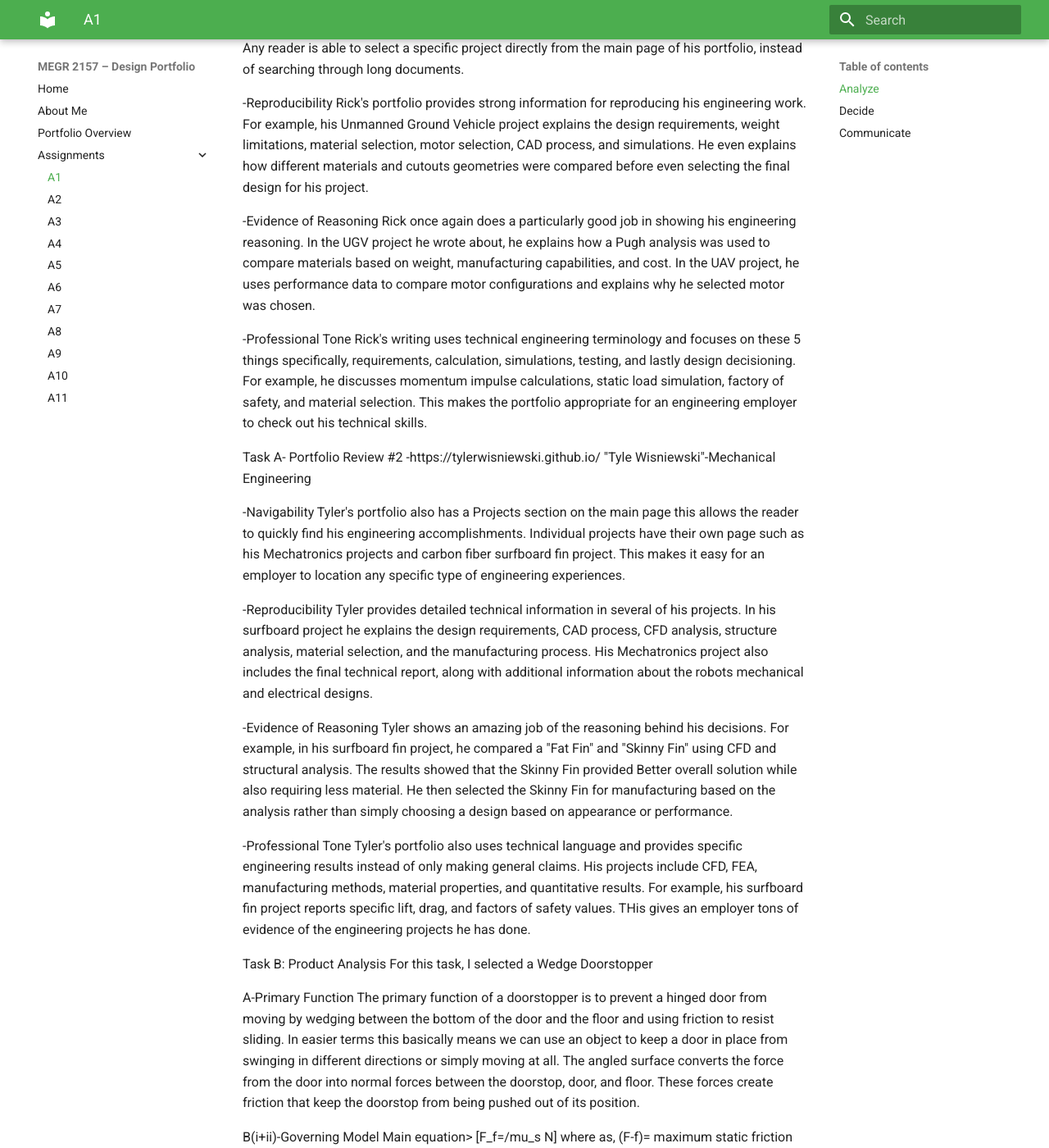
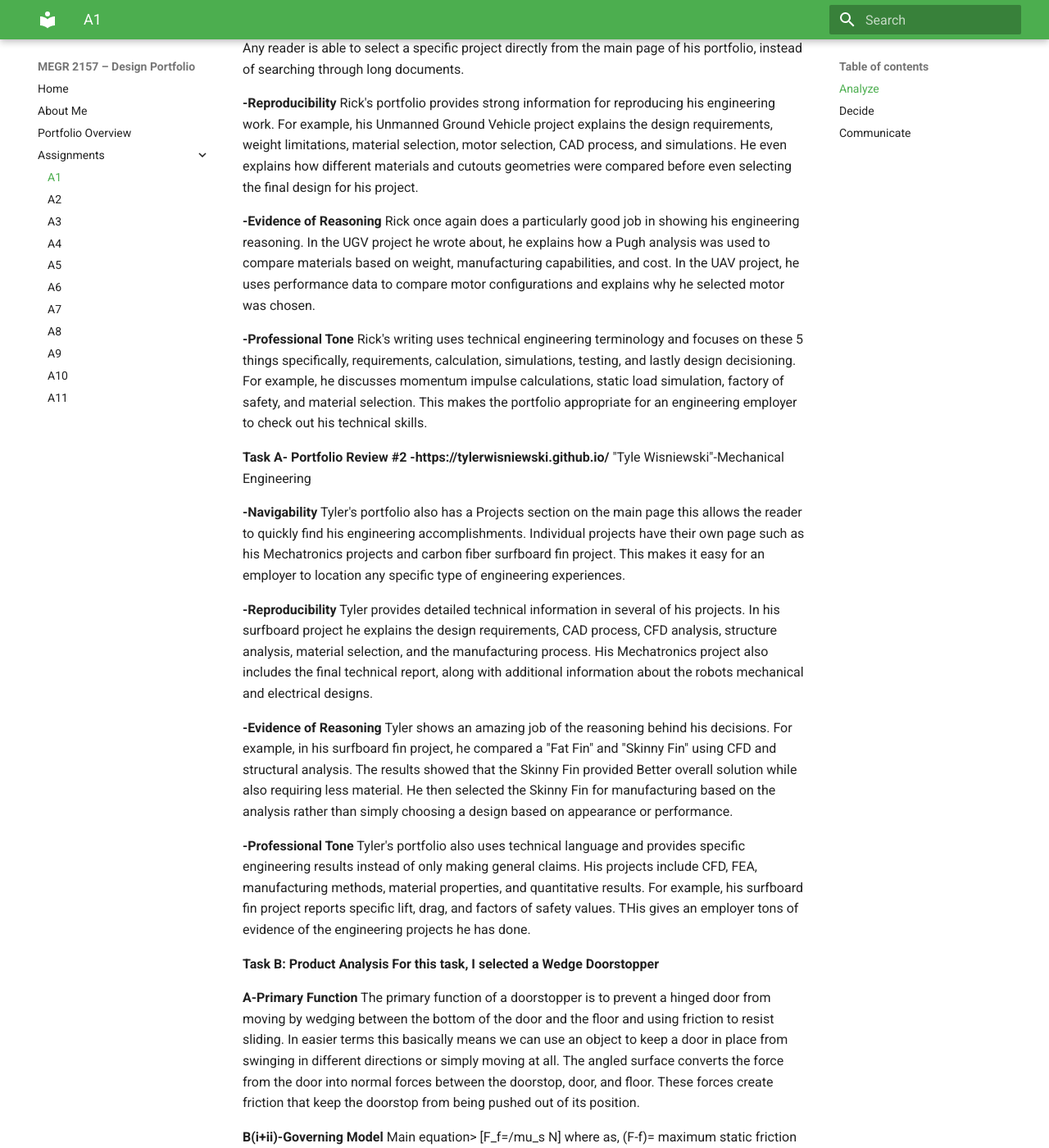
Before and after one commit to EvanBlanco12/portfolio, an MkDocs documentation site: the page built from docs/assignments/A01/index.md, in a window 1280 px wide and 1400 px high, scrolled down 303 px. Shown: the whole window at 82% size. Built offline with MkDocs 1.6.1 and Material for MkDocs 9.7.7, drawn with Linux system fonts in a browser that asks for light colours; part of the change alters nothing that is shown; some of the changed text lies outside the part shown.

Commit message:
Enhance formatting in portfolio review and analysis
Updated formatting for clarity and emphasis on key points in the portfolio review and product analysis sections. Added bold formatting to section headers and improved readability.

```diff
--- a/docs/assignments/A01/index.md
+++ b/docs/assignments/A01/index.md
@@ -1,62 +1,83 @@
 # A1 – Create a Portfolio
 
 ## Analyze
-Task A- Portfolio Review #1 -https://rjmeade.github.io/
+**Task A- Portfolio Review #1 -https://rjmeade.github.io/**
 "Rick Meade"-Mechanical Engineering
 
--Navigability
+**-Navigability**
 Based off of Rick's portfolio it's easy to navigate because the homepage lists his engineering projects individually. For example, his projects named, "including the Unmanned Ground Vehicle, UAV Forge, Autonomous Fixed-Wing Aircraft, and Computer Vision Research". Any reader is able to select a specific project directly from the main page of his portfolio, instead of searching through long documents.
 
--Reproducibility
+**-Reproducibility**
 Rick's portfolio provides strong information for reproducing his engineering work. For example, his Unmanned Ground Vehicle project explains the design requirements, weight limitations, material selection, motor selection, CAD process, and simulations. He even explains how different materials and cutouts geometries were compared before even selecting the final design for his project.
 
--Evidence of Reasoning
+**-Evidence of Reasoning**
 Rick once again does a particularly good job in showing his engineering reasoning. In the UGV project he wrote about, he explains how a Pugh analysis was used to compare materials based on weight, manufacturing capabilities, and cost. In the UAV project, he uses performance data to compare motor configurations and explains why he selected motor was chosen.
 
--Professional Tone
+**-Professional Tone**
 Rick's writing uses technical engineering terminology and focuses on these 5 things specifically, requirements, calculation, simulations, testing, and lastly design decisioning. For example, he discusses momentum impulse calculations, static load simulation, factory of safety, and material selection. This makes the portfolio appropriate for an engineering employer to check out his technical skills.
 
-Task A- Portfolio Review #2 -https://tylerwisniewski.github.io/
+**Task A- Portfolio Review #2 -https://tylerwisniewski.github.io/**
 "Tyle Wisniewski"-Mechanical Engineering
 
--Navigability
+**-Navigability**
 Tyler's portfolio also has a Projects section on the main page this allows the reader to quickly find his engineering accomplishments. Individual projects have their own page such as his Mechatronics projects and carbon fiber surfboard fin project. This makes it easy for an employer to location any specific type of engineering experiences.
 
--Reproducibility
+**-Reproducibility**
 Tyler provides detailed technical information in several of his projects. In his surfboard project he explains the design requirements, CAD process, CFD analysis, structure analysis, material selection, and the manufacturing process. His Mechatronics project also includes the final technical report, along with additional information about the robots mechanical and electrical designs.
 
--Evidence of Reasoning
+**-Evidence of Reasoning**
 Tyler shows an amazing job of the reasoning behind his decisions. For example, in his surfboard fin project, he compared a "Fat Fin" and "Skinny Fin" using CFD and structural analysis. The results showed that the Skinny Fin provided Better overall solution while also requiring less material. He then selected the Skinny Fin for manufacturing based on the analysis rather than simply choosing a design based on appearance or performance.
 
--Professional Tone
+**-Professional Tone**
 Tyler's portfolio also uses technical language and provides specific engineering results instead of only making general claims. His projects include CFD, FEA, manufacturing methods, material properties, and quantitative results. For example, his surfboard fin project reports specific lift, drag, and factors of safety values. THis gives an employer tons of evidence of the engineering projects he has done.
 
-Task B: Product Analysis For this task, I selected a Wedge Doorstopper
+**Task B: Product Analysis For this task, I selected a Wedge Doorstopper**
 
-A-Primary Function
+**A-Primary Function**
 The primary function of a doorstopper is to prevent a hinged door from moving by wedging between the bottom of the door and the floor and using friction to resist sliding. In easier terms this basically means we can use an object to keep a door in place from swinging in different directions or simply moving at all. The angled surface converts the force from the door into normal forces between the doorstop, door, and floor. These forces create friction that keep the doorstop from being pushed out of its position.
 
-B(i+ii)-Governing Model
+**B(i+ii)-Governing Model**
 Main equation> [F_f=/mu_s N]
 where as,
 (F-f)= maximum static friction force
 (/mu_s)= coefficient of static friction between the doorstop and floor
 (N)= normal force between the doorstop and floor
 
-Something worth Noticing:
+**Something worth Noticing:**
 The wedge angle also affects how the force from the door is transformed through the doorstop. A smaller wedge angle generally provides greater mechanical advantage because the wedge can generate a large normal force for a given force from the door.
 
 Once assumption is that the doorstop behaves as a rigid body and does not significantly deform while the door is applying force to it. This allows the wedge to be analyzed using static equilibrium and friction equations without accounting for significant deformation of the doorstop.
 
--Component Geometry
+**-Component Geometry**
+Insert pic here**************************************
+The doorstop consists of one primary mechanical component that would be the wedge shaped body. One end is thin and gradually increases in thickness towards the opposite end. This tapered geometry allowed the doorstop to enter the small gap between the bottom of the door and the floor.
+
+**-Patent Research**
+A patent that describes a similar wedge style doorstop is U.S. Patent No. 804,585, titled Doorstop. The inventor is Harold T. Depue, and the patent was issued on November 14, 1905
+Patent: U.S. Patent No. 804,585
+Inventor: Harold T. Depue
+Title: Door-Stop
+
+**i. Alternative Solutions**
+1. Wall-mounted or floor mounted doorstop: A fixed stop can be attached to the wall or floor so that the door contracts it and cannot continues moving past a specific position.
+2. Heavy material doorstop: Any heavy item that is found anywhere can be place near a door to stop the range of motion. These items can often be bulky or heavy to move to begin with making it not as accessible as a wedge doorstopper.
+
+**ii. Engineering Design Decision**
+`Once important design decision is the use of a tapered wedge instead of using a rectangular block. The tapered geometry allows the doorstop to fit into different sized gaps between the bottom of the door and the floor space. The thin end can enter a small gap and when pushing the wedge farther underneath the door increases the content force between the door, doorstop, and floor.
+
+The original patent also uses a rubber surface where the doorstop contacts the floor. I believe this was selected to increases friction and prevent the doorstop from sliding across the floor when the door applies force to it. This allows the device to hold the door using friction rather than requiring the doorstop to be permanently attached to the floor.
+
+## Decide
+1. Homepage Identity
+
+
+
+2. One Intentional Customization
 
 
 
 
-The doorstop can be modeled as an incline plate wedge in static equilibrium. For the doorstop to remain stationary the frictional force resisting motion must be greater than the force attempting to push the doorstop out from underneath the door.
-
-
-## Decide
+3. My Documentation Standard
 
 
 ## Communicate
```
